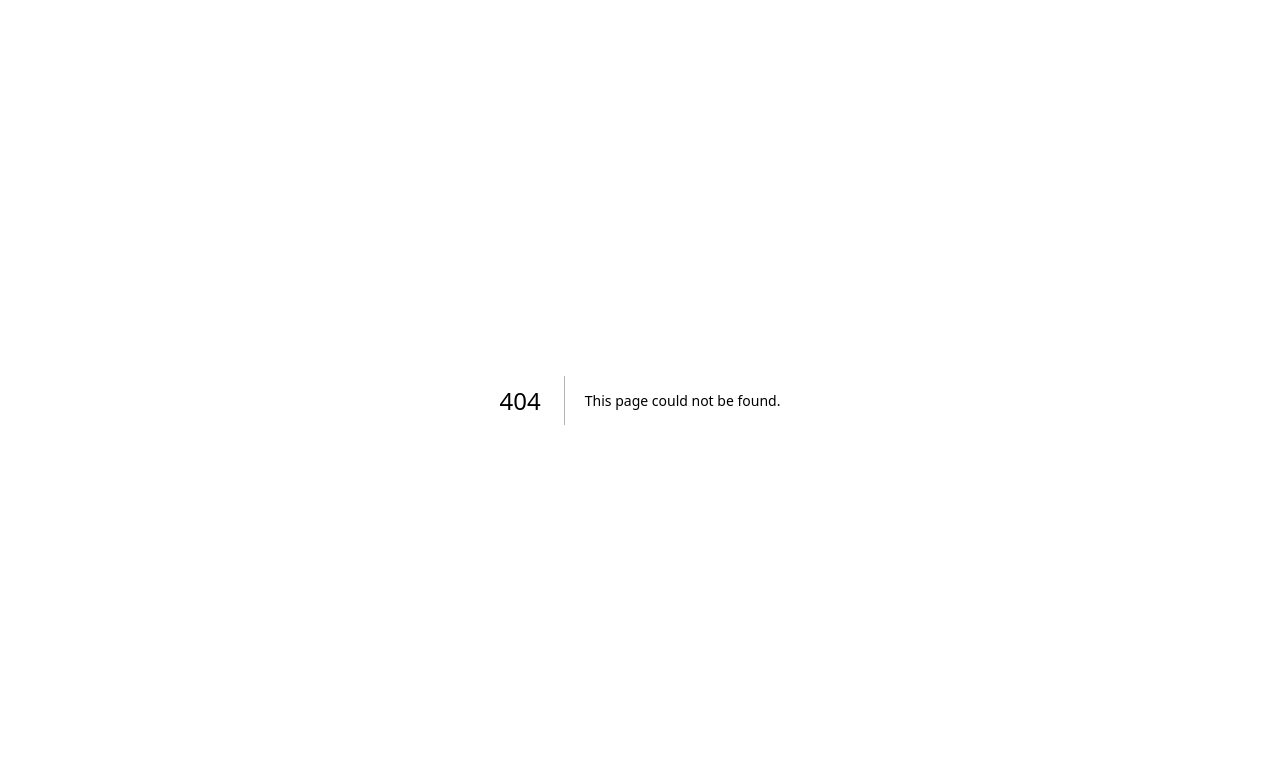
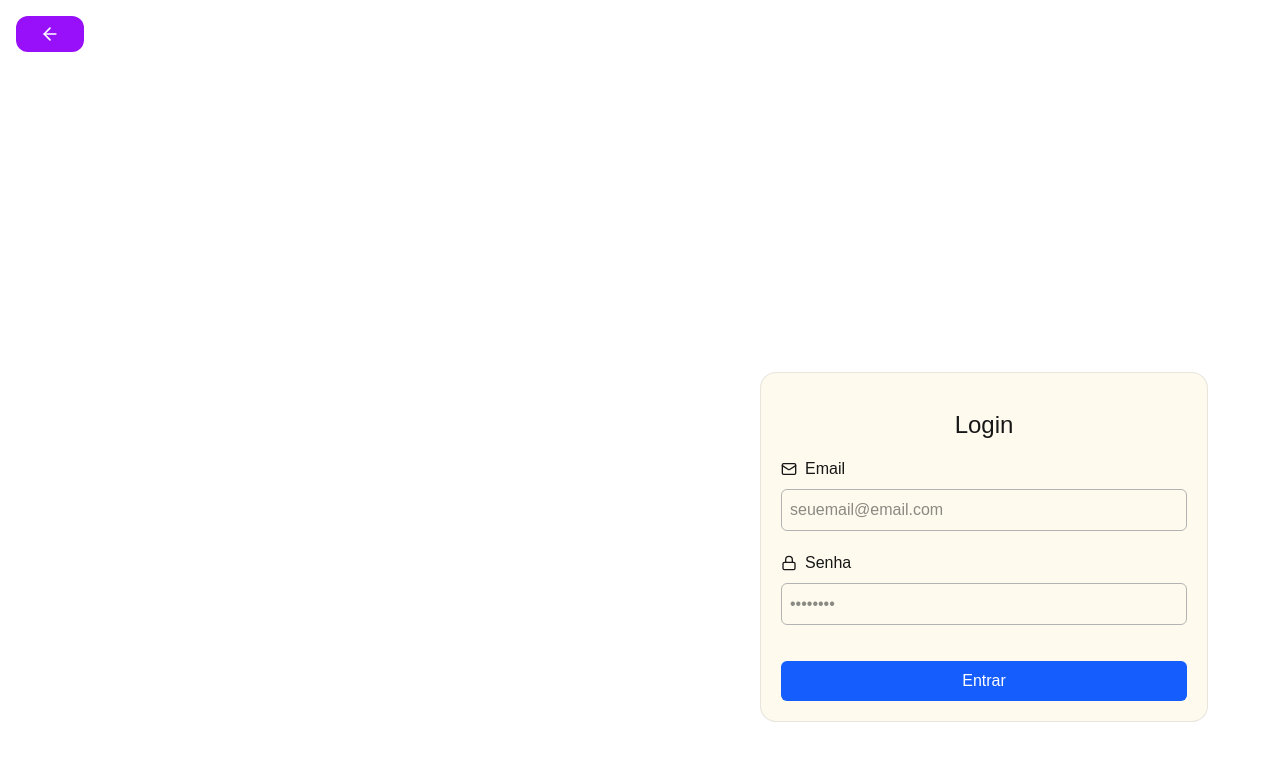
Before and after one commit to isaquesousa22/tcc-final, a Next.js app in the folder frontend/: page /login in a window 1280 px wide. Before the commit this address had no page. Shown: the top 760 px of the page. Built offline with nearby package versions, Linux system fonts and the light colour scheme.

Commit message:
style: change function param for objects

```diff
--- /dev/null
+++ b/frontend/src/app/login/page.tsx
@@ -0,0 +1,94 @@
+"use client";
+import { useState } from "react";
+import { useRouter } from "next/navigation";
+import { Mail, Lock, ArrowLeft } from "lucide-react";
+
+export default function Login() {
+  const navegacao = useRouter();
+
+  const [formData, setFormData] = useState({
+    email: "",
+    senha: "",
+  });
+
+  function handleChange(field: string, value: string) {
+    setFormData((prev) => ({ ...prev, [field]: value }));
+  }
+
+  function handleSubmit(e: React.FormEvent) {
+    e.preventDefault();
+
+
+    console.log("Login enviado:", formData);
+
+
+  }
+
+  return (
+    <main>
+    <header className="">
+      <nav>
+        <div>
+          <button
+            onClick={() => navegacao.push("/")}
+            className="bg-purple-600 text-white px-6 py-2 mt-4 ml-4 rounded-xl hover:bg-purple-700 transition-transform duration-300 ease-in-out hover:scale-105"
+          >
+            <ArrowLeft size={20} />
+          </button>
+        </div>
+      </nav>
+    </header>
+
+      <div className="border border-[#b3b3b34f] bg-[#FEFBEE] p-5 rounded-[1rem] w-full ml-190 mt-80
+      max-w-md">
+        <div className="text-center my-4">
+          <h1 className="text-2xl">Login</h1>
+        </div>
+
+        <form onSubmit={handleSubmit}>
+          <div className="space-y-5">
+
+
+            <div className="space-y-2">
+              <p className="flex items-center gap-2">
+                <Mail className="w-4 h-4" />
+                Email
+              </p>
+              <input
+                type="email"
+                placeholder="seuemail@email.com"
+                value={formData.email}
+                onChange={(e) => handleChange("email", e.target.value)}
+                required
+                className="w-full border border-[#b3b3b3] rounded-md p-2"
+              />
+            </div>
+
+
+            <div className="space-y-2">
+              <p className="flex items-center gap-2">
+                <Lock className="w-4 h-4" />
+                Senha
+              </p>
+              <input
+                type="password"
+                placeholder="••••••••"
+                value={formData.senha}
+                onChange={(e) => handleChange("senha", e.target.value)}
+                required
+                className="w-full border border-[#b3b3b3] rounded-md p-2"
+              />
+            </div>
+
+            <button
+              type="submit"
+              className="w-full bg-blue-600 hover:bg-blue-700 text-white rounded-md py-2 mt-4"
+            >
+              Entrar
+            </button>
+          </div>
+        </form>
+      </div>
+    </main>
+  );
+}
--- a/frontend/src/app/page.tsx
+++ b/frontend/src/app/page.tsx
@@ -35,7 +35,7 @@
             Quiz
           </button>
            <button
-            onClick={() => navegacao.push("/quiz")}
+            onClick={() => navegacao.push("/login")}
             className="bg-[#424852] p-3 border border-[#22222248] rounded-[0.8rem] font-bold text-white hover:bg-[#374151e0] transition duration-500 hover:scale-105"
           >
             Login
```
